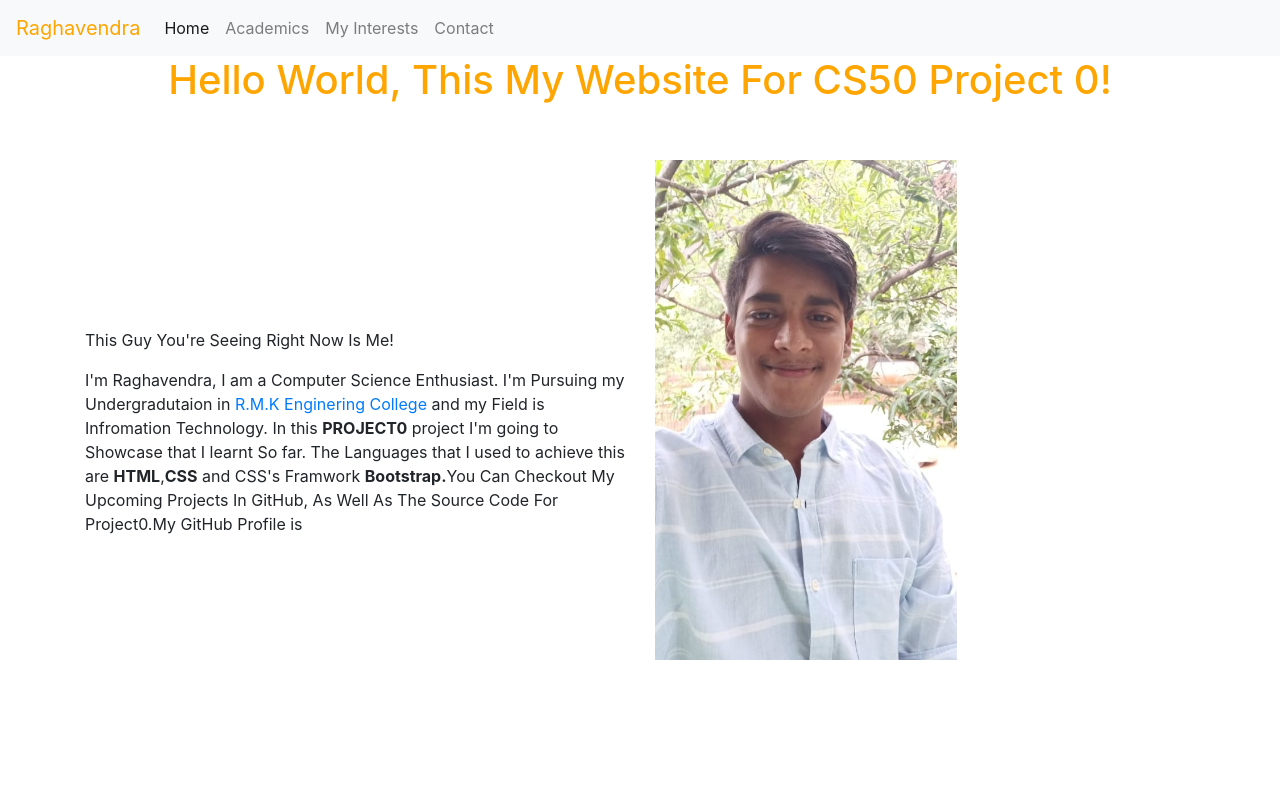
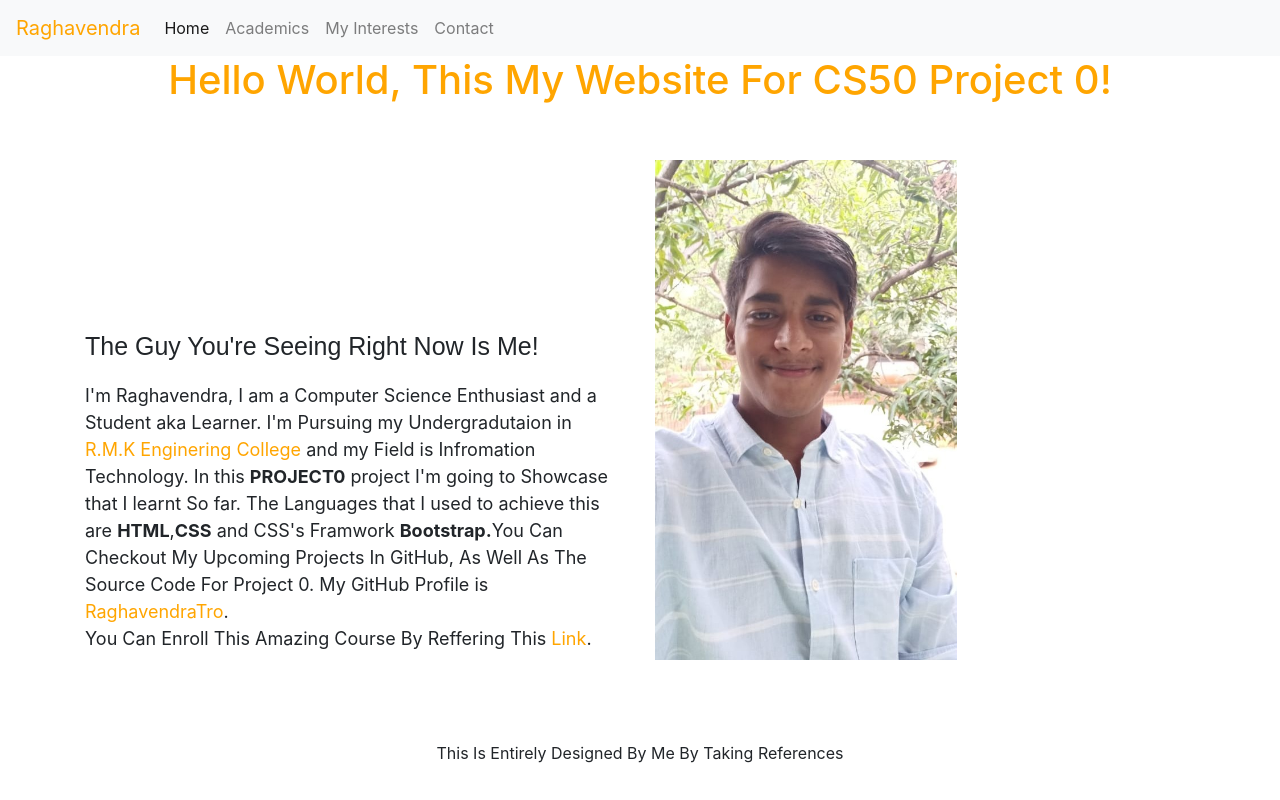
Before and after one commit to RaghavendraTro/Project0, a plain HTML site: page index.html in a window 1280 px wide. Drawn offline with nearby package versions, Linux system fonts and the light colour scheme.

Commit message:
The Home Page Is Done

```diff
--- /dev/null
+++ b/index.css
@@ -0,0 +1,14 @@
+.pforimage{
+    font-family: sans-serif;
+    font-size: 25px;
+}
+.link{
+    color: orange;
+
+}
+.footer{
+    text-align: center;
+    position: relative;
+    bottom: 0;
+    padding-top: 25px;
+}
--- a/index.html
+++ b/index.html
@@ -5,7 +5,7 @@
     <!-- Required meta tags -->
     <meta charset="utf-8">
     <meta name="viewport" content="width=device-width, initial-scale=1, shrink-to-fit=no">
-    <link rel="stylesheet" href="home.css">
+    <link rel="stylesheet" href="index.css">
     <!-- Bootstrap CSS -->
     <link rel="stylesheet" href="https://stackpath.bootstrapcdn.com/bootstrap/4.3.1/css/bootstrap.min.css" integrity="sha384-ggOyR0iXCbMQv3Xipma34MD+dH/1fQ784/j6cY/iJTQUOhcWr7x9JvoRxT2MZw1T" crossorigin="anonymous">
   </head>
@@ -31,20 +31,23 @@
         <div class="row">
             <div class="col">
                 <br><br><br><br><br><br><br>
-                <p class="pforimage">This Guy You're Seeing Right Now Is Me!</p>
-                <p>
-                    I'm Raghavendra, I am a Computer Science Enthusiast. I'm Pursuing my Undergradutaion in <a href="https://www.rmkec.ac.in/" class="link" target="_blank">R.M.K Enginering College</a> and my Field is Infromation Technology.
+                <p class="pforimage">The Guy You're Seeing Right Now Is Me!</p>
+                <p style="font-size: large;">
+                    I'm Raghavendra, I am a Computer Science Enthusiast and a Student aka Learner. I'm Pursuing my Undergradutaion in <a href="https://www.rmkec.ac.in/" class="link" target="_blank">R.M.K Enginering College</a> and my Field is Infromation Technology.
                     In this <b>PROJECT0</b> project I'm going to Showcase that I learnt So far. The Languages that I used to achieve this are <b>HTML</b>,<b>CSS</b> and
-                    CSS's Framwork <b>Bootstrap.</b>You Can Checkout My Upcoming Projects In GitHub, As Well As The Source Code For Project0.My GitHub Profile is
+                    CSS's Framwork <b>Bootstrap.</b>You Can Checkout My Upcoming Projects In GitHub, As Well As The Source Code For Project 0. My GitHub Profile is <a href="https://github.com/RaghavendraTro/Project0.git" class="link" target="_blank">RaghavendraTro</a>.
+                    <br>
+                    You Can Enroll This Amazing Course By Reffering This <a href="https://www.edx.org/course/cs50s-web-programming-with-python-and-javascript" class="link" target="_blank">Link</a>.
                 </p>
             </div>
             <div class="col" style="text-align: left;">
               <img src="raghav1.jpg" alt="An Image Of Myself" width="auto" height="500">
             </div>
           </div>
-
     </div>
-    </html>
+    <br><br>
+    <footer class="footer">This Is Entirely Designed By Me By Taking References</footer>
+        </html>
     <!-- Optional JavaScript -->
     <!-- jQuery first, then Popper.js, then Bootstrap JS -->
     <script src="https://code.jquery.com/jquery-3.3.1.slim.min.js" integrity="sha384-q8i/X+965DzO0rT7abK41JStQIAqVgRVzpbzo5smXKp4YfRvH+8abtTE1Pi6jizo" crossorigin="anonymous"></script>
```
